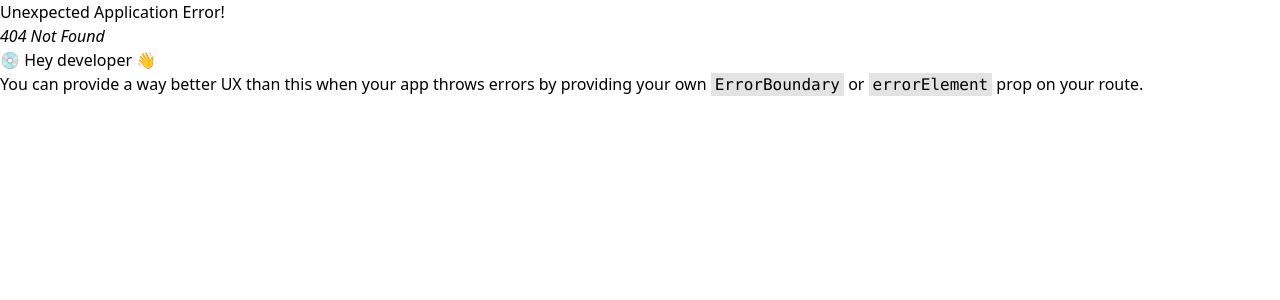
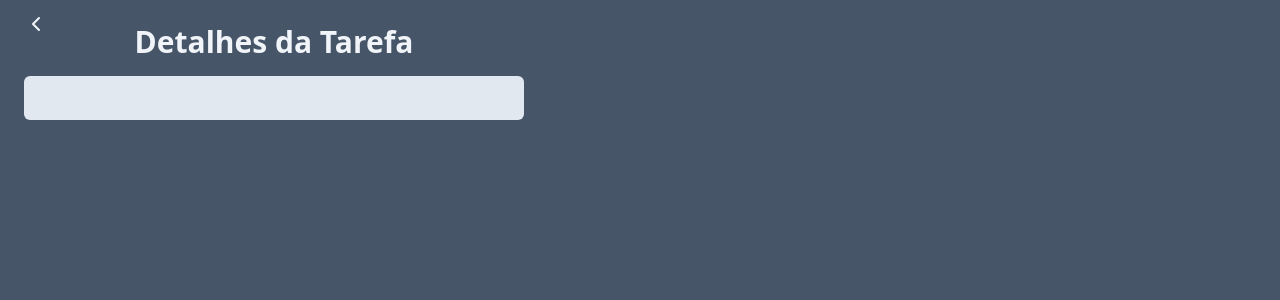
Before and after one commit to bernardommedeiros/React_To-do_List, a React (Vite) app: page /task in a window 1280 px wide. Before the commit this address had no page. Shown: the top 300 px of the page. Built offline with nearby package versions, Linux system fonts and the light colour scheme.

Commit message:
finalização da logica da aplicação e estilização

```diff
--- a/src/App.jsx
+++ b/src/App.jsx
@@ -53,7 +53,7 @@ function onTaskClick(taskId) {
   setTasks(newTasks);
 }
 
-function onDeleteClick(taskId) {
+function onTaskDelete(taskId) {
   const newTasks = tasks.filter((task) => task.id !== taskId)
   setTasks(newTasks);
 
@@ -69,7 +69,7 @@ function onDeleteClick(taskId) {
 
         <AddTask onTaskSubmit={onTaskSubmit}/>
 
-        <Tasks tasks = {tasks} onTaskClick ={onTaskClick} onDeleteClick = {onDeleteClick}
+        <Tasks tasks = {tasks} onTaskClick ={onTaskClick} onTaskDelete = {onTaskDelete}
         />
 
       </div>
--- a/src/components/Tasks.jsx
+++ b/src/components/Tasks.jsx
@@ -1,14 +1,25 @@
 import { ChevronRightIcon, TrashIcon } from "lucide-react";
+import { useNavigate } from "react-router-dom";
 //  todo componente recebe por padrão o props - conteudo enviado pelo app
-function Tasks(props){
+function Tasks({ tasks, onTaskClick, onTaskDelete }){
     // key é unica entre itens
+    const navigate = useNavigate();
+
+    function onSeeDetails(task) {
+        // trata a string para não conflitar
+        const query = new URLSearchParams()
+        query.set("title", task.title);
+        query.set("desc", task.desc);
+        navigate(`/task?${query.toString()}`)
+    }
+
     return (
         <ul className="space-y-4 p-6 bg-slate-200 rounded-md shadow">
             {/* map recebe cada task da interação */}
 
-            {props.tasks.map((task) => (
+            {tasks.map((task) => (
             <li key={task.id} className="flex gap-2">
-            <button onClick={() => props.onTaskClick(task.id)}
+            <button onClick={() => onTaskClick(task.id)}
             className= {`bg-slate-400 w-full text-left text-white p-2 rounded-md}
             ${task.isCompleted && "line-through"}`}>
 
@@ -16,11 +27,11 @@ function Tasks(props){
 
             </button>
 
-                <button className="bg-slate-400 p-2 text-white rounded-md}">
+                <button onClick={() => onSeeDetails(task)} className="bg-slate-400 p-2 text-white rounded-md}">
                     <ChevronRightIcon></ChevronRightIcon>
                 </button>
 
-                <button onClick={() => props.onDeleteClick(task.id)} className="bg-slate-400 p-2 text-white rounded-md}">
+                <button onClick={() => onTaskDelete(task.id)} className="bg-slate-400 p-2 text-white rounded-md}">
                   <TrashIcon />
             </button>
             </li>
--- a/src/main.jsx
+++ b/src/main.jsx
@@ -9,10 +9,12 @@ const router = createBrowserRouter([
   {
     path: "/",
     element: <App />,
+    errorElement: <h1>Tarefa não encontrada!</h1>,
   },
   {
-    path: "/description",
+    path: "/task",
     element: <TaskPage />,
+    errorElement: <h1>Tarefa não encontrada!</h1>,
   },
 ]
 
--- a/src/pages/TaskPage.jsx
+++ b/src/pages/TaskPage.jsx
@@ -1,5 +1,36 @@
+import { ChevronLeftIcon } from "lucide-react";
+import { useNavigate, useSearchParams } from "react-router-dom";
+
 function TaskPage(){
-    return <h1>task page</h1>
+    const navigate = useNavigate();
+    // hook para informações na url de titulo e descricao
+    const [searchParams] = useSearchParams();
+    const title = searchParams.get("title");
+    const desc = searchParams.get("desc");
+    return (
+        <div className="w-screen h-screen bg-slate-600 p-6">
+            <div className="w-[500px] space-y-4">
+
+            <div className="flex justify-center relative">
+                {/* (-1) -> url anterior */}
+                <button onClick={() => navigate(-1)} className="absolute left-0 bottom-0 mb-6 text-slate-100">
+                    <ChevronLeftIcon />
+                </button>
+
+                <h1 className="text-3xl text-slate-100 font-bold text-center" >Detalhes da Tarefa</h1>
+            </div>
+
+            <div className="bg-slate-200 p-4 rounded-md" >
+                <h2 className="text-xl text-slate-700 font-bold pb-3" >{title}</h2>
+                <p className="text-slate-600">{desc}</p>
+            </div>
+
+
+</div>
+</div>
+
+
+    )
 }
 
 export default TaskPage;
```
